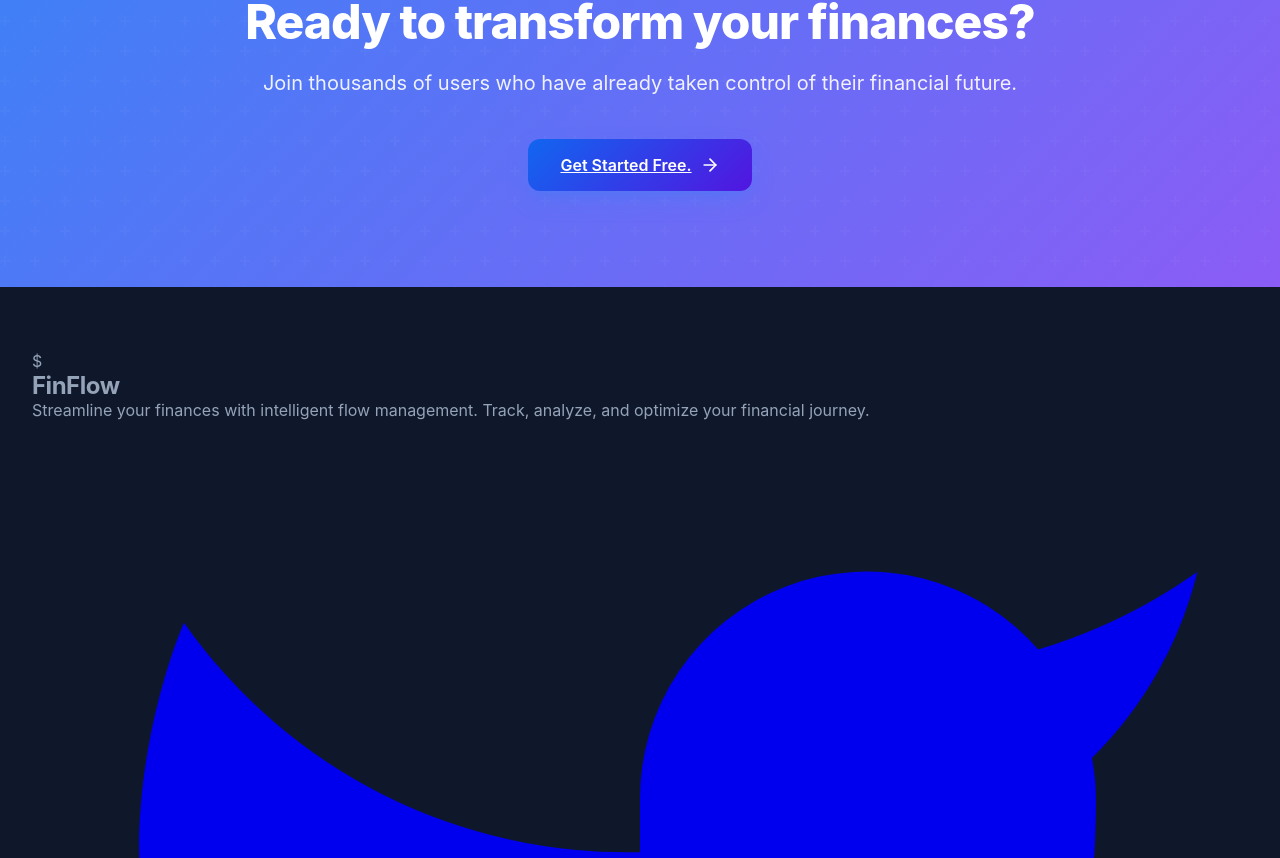
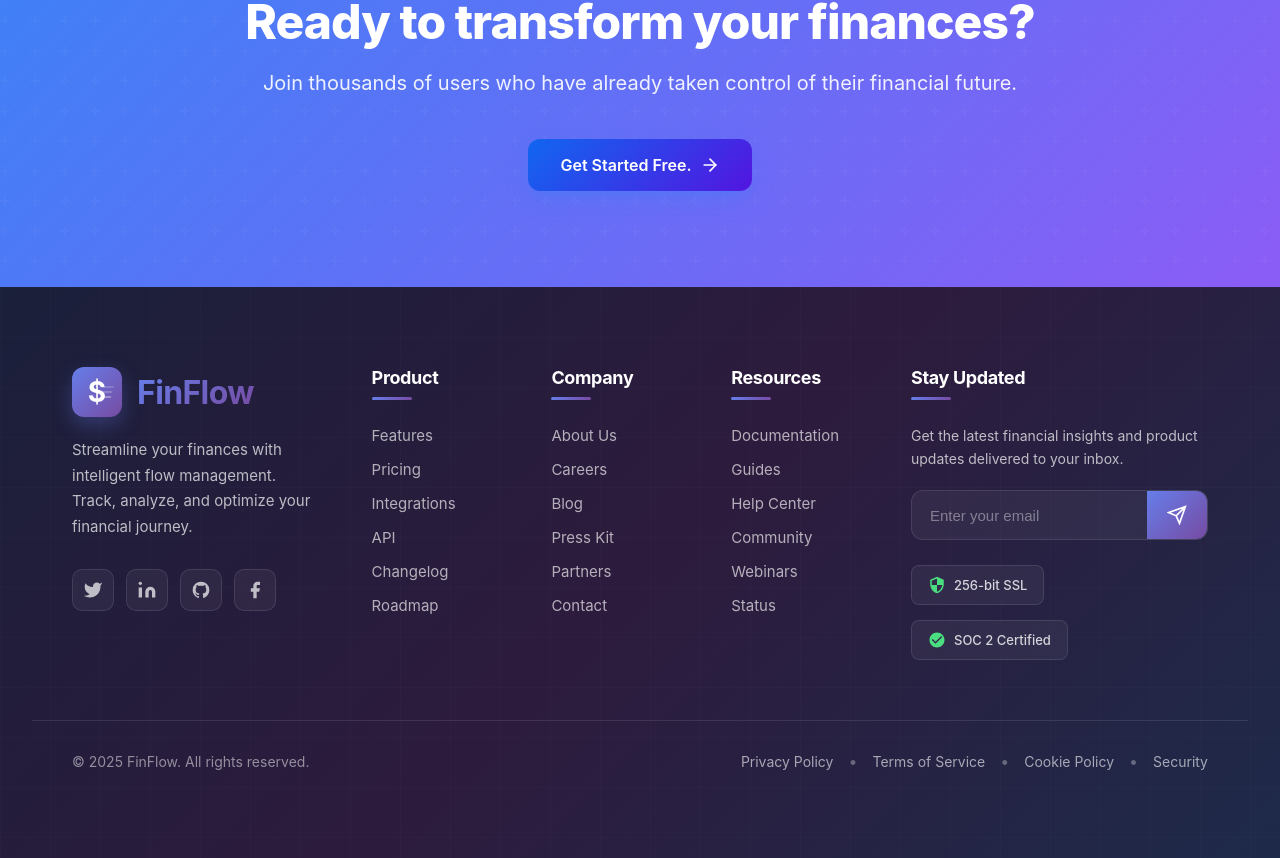
Before and after one commit to Debugger-ops/Finflow, a Next.js app: page / in a window 1280 px wide. Shown: the part 1942-2800 px from the top of the page. Built offline with nearby package versions, Linux system fonts and the light colour scheme.

Commit message:
Update page.css

```diff
--- a/app/page.css
+++ b/app/page.css
@@ -164,6 +164,14 @@ body {
 
 .nav-menu-toggle:hover {
   color: #3b82f6;
+}
+
+.btn-link {
+  color: inherit;
+  text-decoration: none;
+  display: inline-flex;
+  align-items: center;
+  gap: 0.5rem;
 }
 
 .nav-menu-toggle svg {
@@ -737,6 +745,7 @@ button {
 
 /* Primary Button */
 .btn-teriary {
+  text-decoration: none;
   background: linear-gradient(135deg, #1166f0, #5215e0);
   color: white;
   box-shadow: 0 10px 25px -5px rgba(59, 130, 246, 0.4),
@@ -876,3 +885,477 @@ button {
     border-color: #0066cc;
   }
 }
+
+/* ===================================
+   FINFLOW FOOTER STYLES
+   =================================== */
+
+.footer {
+  background: linear-gradient(135deg, #1a1f3a 0%, #2d1b3d 50%, #1e2a4a 100%);
+  color: #ffffff;
+  padding-top: 80px;
+  position: relative;
+  overflow: hidden;
+}
+
+/* Animated Background Pattern */
+.footer::before {
+  content: '';
+  position: absolute;
+  top: 0;
+  left: 0;
+  right: 0;
+  bottom: 0;
+  background-image:
+    linear-gradient(rgba(255, 255, 255, 0.03) 1px, transparent 1px),
+    linear-gradient(90deg, rgba(255, 255, 255, 0.03) 1px, transparent 1px);
+  background-size: 50px 50px;
+  opacity: 0.5;
+  pointer-events: none;
+}
+
+/* Container */
+.footer-container {
+  max-width: 1400px;
+  margin: 0 auto;
+  padding: 0 40px;
+  display: grid;
+  grid-template-columns: 2fr 1fr 1fr 1fr 1.5fr;
+  gap: 60px;
+  position: relative;
+  z-index: 1;
+}
+
+@media (max-width: 1200px) {
+  .footer-container {
+    grid-template-columns: repeat(3, 1fr);
+    gap: 40px;
+  }
+}
+
+@media (max-width: 768px) {
+  .footer-container {
+    grid-template-columns: 1fr;
+    gap: 50px;
+    padding: 0 20px;
+  }
+}
+
+/* ===================================
+   BRAND SECTION
+   =================================== */
+
+.footer-brand {
+  max-width: 350px;
+}
+
+.brand-logo {
+  display: flex;
+  align-items: center;
+  gap: 15px;
+  margin-bottom: 20px;
+}
+
+.logo-icon {
+  position: relative;
+  width: 50px;
+  height: 50px;
+  background: linear-gradient(135deg, #667eea 0%, #764ba2 100%);
+  border-radius: 12px;
+  display: flex;
+  align-items: center;
+  justify-content: center;
+  box-shadow: 0 8px 20px rgba(102, 126, 234, 0.3);
+}
+
+.currency-symbol {
+  font-size: 28px;
+  font-weight: bold;
+  color: white;
+  position: relative;
+  z-index: 2;
+}
+
+.flow-lines {
+  position: absolute;
+  right: 8px;
+  top: 50%;
+  transform: translateY(-50%);
+  display: flex;
+  flex-direction: column;
+  gap: 3px;
+}
+
+.flow-lines .line {
+  width: 12px;
+  height: 2px;
+  background: rgba(255, 255, 255, 0.6);
+  border-radius: 2px;
+  animation: flow 2s ease-in-out infinite;
+}
+
+.flow-lines .line:nth-child(2) {
+  animation-delay: 0.2s;
+  width: 10px;
+}
+
+.flow-lines .line:nth-child(3) {
+  animation-delay: 0.4s;
+  width: 8px;
+}
+
+@keyframes flow {
+  0%, 100% {
+    opacity: 0.3;
+    transform: translateX(0);
+  }
+  50% {
+    opacity: 1;
+    transform: translateX(3px);
+  }
+}
+
+.brand-logo h2 {
+  font-size: 32px;
+  font-weight: 700;
+  background: linear-gradient(135deg, #667eea 0%, #764ba2 100%);
+  -webkit-background-clip: text;
+  -webkit-text-fill-color: transparent;
+  background-clip: text;
+  margin: 0;
+}
+
+.brand-tagline {
+  color: rgba(255, 255, 255, 0.7);
+  line-height: 1.7;
+  margin-bottom: 30px;
+  font-size: 15px;
+}
+
+/* ===================================
+   SOCIAL LINKS
+   =================================== */
+
+.social-links {
+  display: flex;
+  gap: 12px;
+}
+
+.social-link {
+  width: 42px;
+  height: 42px;
+  border-radius: 10px;
+  background: rgba(255, 255, 255, 0.05);
+  border: 1px solid rgba(255, 255, 255, 0.1);
+  display: flex;
+  align-items: center;
+  justify-content: center;
+  color: rgba(255, 255, 255, 0.7);
+  transition: all 0.3s ease;
+  backdrop-filter: blur(10px);
+}
+
+.social-link svg {
+  width: 20px;
+  height: 20px;
+}
+
+.social-link:hover {
+  background: linear-gradient(135deg, #667eea 0%, #764ba2 100%);
+  border-color: transparent;
+  color: white;
+  transform: translateY(-3px);
+  box-shadow: 0 8px 20px rgba(102, 126, 234, 0.4);
+}
+
+/* ===================================
+   FOOTER SECTIONS
+   =================================== */
+
+.footer-section {
+  display: flex;
+  flex-direction: column;
+}
+
+.footer-title {
+  font-size: 18px;
+  font-weight: 700;
+  margin-bottom: 25px;
+  color: #ffffff;
+  position: relative;
+  padding-bottom: 12px;
+}
+
+.footer-title::after {
+  content: '';
+  position: absolute;
+  bottom: 0;
+  left: 0;
+  width: 40px;
+  height: 3px;
+  background: linear-gradient(90deg, #667eea 0%, #764ba2 100%);
+  border-radius: 2px;
+}
+
+.footer-links {
+  list-style: none;
+  padding: 0;
+  margin: 0;
+  display: flex;
+  flex-direction: column;
+  gap: 14px;
+}
+
+.footer-links li a {
+  color: rgba(255, 255, 255, 0.65);
+  text-decoration: none;
+  font-size: 15px;
+  transition: all 0.3s ease;
+  display: inline-block;
+  position: relative;
+}
+
+.footer-links li a::before {
+  content: '';
+  position: absolute;
+  bottom: -2px;
+  left: 0;
+  width: 0;
+  height: 2px;
+  background: linear-gradient(90deg, #667eea 0%, #764ba2 100%);
+  transition: width 0.3s ease;
+}
+
+.footer-links li a:hover {
+  color: #ffffff;
+  transform: translateX(5px);
+}
+
+.footer-links li a:hover::before {
+  width: 100%;
+}
+
+/* ===================================
+   NEWSLETTER SECTION
+   =================================== */
+
+.footer-newsletter {
+  max-width: 100%;
+}
+
+.newsletter-text {
+  color: rgba(255, 255, 255, 0.7);
+  font-size: 14px;
+  line-height: 1.6;
+  margin-bottom: 20px;
+}
+
+.newsletter-form {
+  margin-bottom: 25px;
+}
+
+.input-group {
+  position: relative;
+  display: flex;
+  border-radius: 12px;
+  overflow: hidden;
+  background: rgba(255, 255, 255, 0.05);
+  border: 1px solid rgba(255, 255, 255, 0.1);
+  transition: all 0.3s ease;
+}
+
+.input-group:focus-within {
+  background: rgba(255, 255, 255, 0.08);
+  border-color: #667eea;
+  box-shadow: 0 0 0 3px rgba(102, 126, 234, 0.2);
+}
+
+.newsletter-input {
+  flex: 1;
+  padding: 14px 18px;
+  background: transparent;
+  border: none;
+  color: white;
+  font-size: 15px;
+  outline: none;
+}
+
+.newsletter-input::placeholder {
+  color: rgba(255, 255, 255, 0.4);
+}
+
+.newsletter-btn {
+  padding: 14px 20px;
+  background: linear-gradient(135deg, #667eea 0%, #764ba2 100%);
+  border: none;
+  color: white;
+  cursor: pointer;
+  transition: all 0.3s ease;
+  display: flex;
+  align-items: center;
+  justify-content: center;
+}
+
+.newsletter-btn svg {
+  width: 20px;
+  height: 20px;
+}
+
+.newsletter-btn:hover {
+  background: linear-gradient(135deg, #764ba2 0%, #667eea 100%);
+  box-shadow: 0 8px 20px rgba(102, 126, 234, 0.4);
+}
+
+/* ===================================
+   TRUST BADGES
+   =================================== */
+
+.trust-badges {
+  display: flex;
+  gap: 15px;
+  flex-wrap: wrap;
+}
+
+.badge {
+  display: flex;
+  align-items: center;
+  gap: 8px;
+  padding: 10px 16px;
+  background: rgba(255, 255, 255, 0.05);
+  border: 1px solid rgba(255, 255, 255, 0.1);
+  border-radius: 8px;
+  backdrop-filter: blur(10px);
+}
+
+.badge svg {
+  width: 18px;
+  height: 18px;
+  color: #4ade80;
+}
+
+.badge span {
+  font-size: 13px;
+  color: rgba(255, 255, 255, 0.8);
+  font-weight: 500;
+}
+
+/* ===================================
+   FOOTER BOTTOM
+   =================================== */
+
+.footer-bottom {
+  margin-top: 60px;
+  padding: 30px 0;
+  border-top: 1px solid rgba(255, 255, 255, 0.1);
+  position: relative;
+  z-index: 1;
+}
+
+.footer-bottom-container {
+  max-width: 1400px;
+  margin: 0 auto;
+  padding: 0 40px;
+  display: flex;
+  justify-content: space-between;
+  align-items: center;
+  flex-wrap: wrap;
+  gap: 20px;
+}
+
+@media (max-width: 768px) {
+  .footer-bottom-container {
+    flex-direction: column;
+    text-align: center;
+    padding: 0 20px;
+  }
+}
+
+.copyright {
+  color: rgba(255, 255, 255, 0.5);
+  font-size: 14px;
+}
+
+.footer-bottom-links {
+  display: flex;
+  align-items: center;
+  gap: 15px;
+  flex-wrap: wrap;
+}
+
+@media (max-width: 768px) {
+  .footer-bottom-links {
+    justify-content: center;
+  }
+}
+
+.footer-bottom-links a {
+  color: rgba(255, 255, 255, 0.6);
+  text-decoration: none;
+  font-size: 14px;
+  transition: color 0.3s ease;
+}
+
+.footer-bottom-links a:hover {
+  color: #667eea;
+}
+
+.separator {
+  color: rgba(255, 255, 255, 0.3);
+  user-select: none;
+}
+
+/* ===================================
+   RESPONSIVE ADJUSTMENTS
+   =================================== */
+
+@media (max-width: 480px) {
+  .footer {
+    padding-top: 50px;
+  }
+
+  .brand-logo h2 {
+    font-size: 26px;
+  }
+
+  .footer-title {
+    font-size: 16px;
+  }
+
+  .social-links {
+    justify-content: flex-start;
+  }
+
+  .trust-badges {
+    flex-direction: column;
+  }
+
+  .badge {
+    width: 100%;
+    justify-content: center;
+  }
+}
+
+/* ===================================
+   ANIMATIONS
+   =================================== */
+
+@keyframes fadeInUp {
+  from {
+    opacity: 0;
+    transform: translateY(30px);
+  }
+  to {
+    opacity: 1;
+    transform: translateY(0);
+  }
+}
+
+.footer-section {
+  animation: fadeInUp 0.6s ease-out;
+}
+
+.footer-section:nth-child(1) { animation-delay: 0.1s; }
+.footer-section:nth-child(2) { animation-delay: 0.2s; }
+.footer-section:nth-child(3) { animation-delay: 0.3s; }
+.footer-section:nth-child(4) { animation-delay: 0.4s; }
+.footer-section:nth-child(5) { animation-delay: 0.5s; }
```
